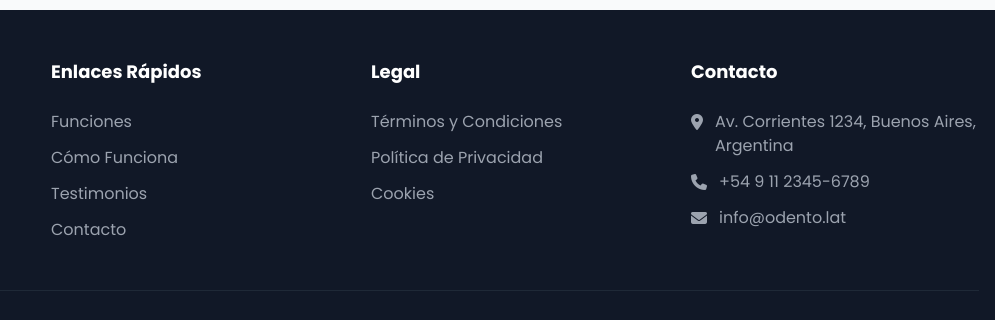
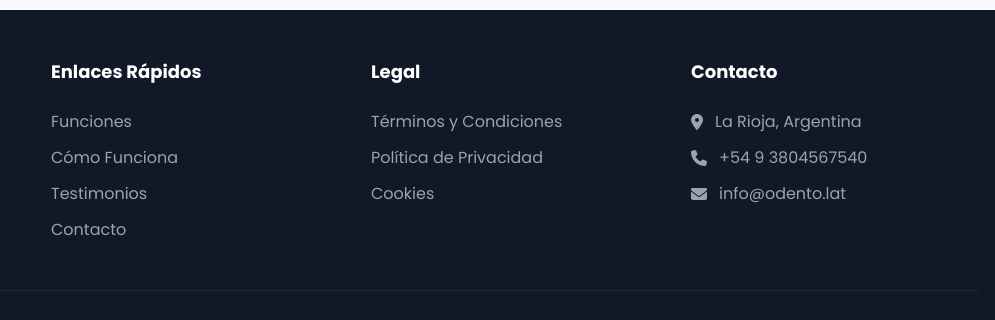
Before and after one commit to juanma0602/odento-web, a plain HTML site: page index.html in a window 1280 px wide. Shown: the part 3626-3946 px from the top of the page, 285-1280 px from the left. Drawn offline with nearby package versions, Linux system fonts and the light colour scheme.

```diff
--- a/index.html
+++ b/index.html
@@ -305,8 +305,8 @@
         <div>
           <h4 class="text-lg font-bold mb-6">Contacto</h4>
           <ul class="space-y-3 text-gray-400">
-            <li class="flex items-start"><i class="fas fa-map-marker-alt mt-1 mr-3"></i><span>Av. Corrientes 1234, Buenos Aires, Argentina</span></li>
-            <li class="flex items-center"><i class="fas fa-phone mr-3"></i><span>+54 9 11 2345-6789</span></li>
+            <li class="flex items-start"><i class="fas fa-map-marker-alt mt-1 mr-3"></i><span>La Rioja, Argentina</span></li>
+            <li class="flex items-center"><i class="fas fa-phone mr-3"></i><span>+54 9 3804567540</span></li>
             <li class="flex items-center"><i class="fas fa-envelope mr-3"></i><span>info@odento.lat</span></li>
           </ul>
         </div>
```
